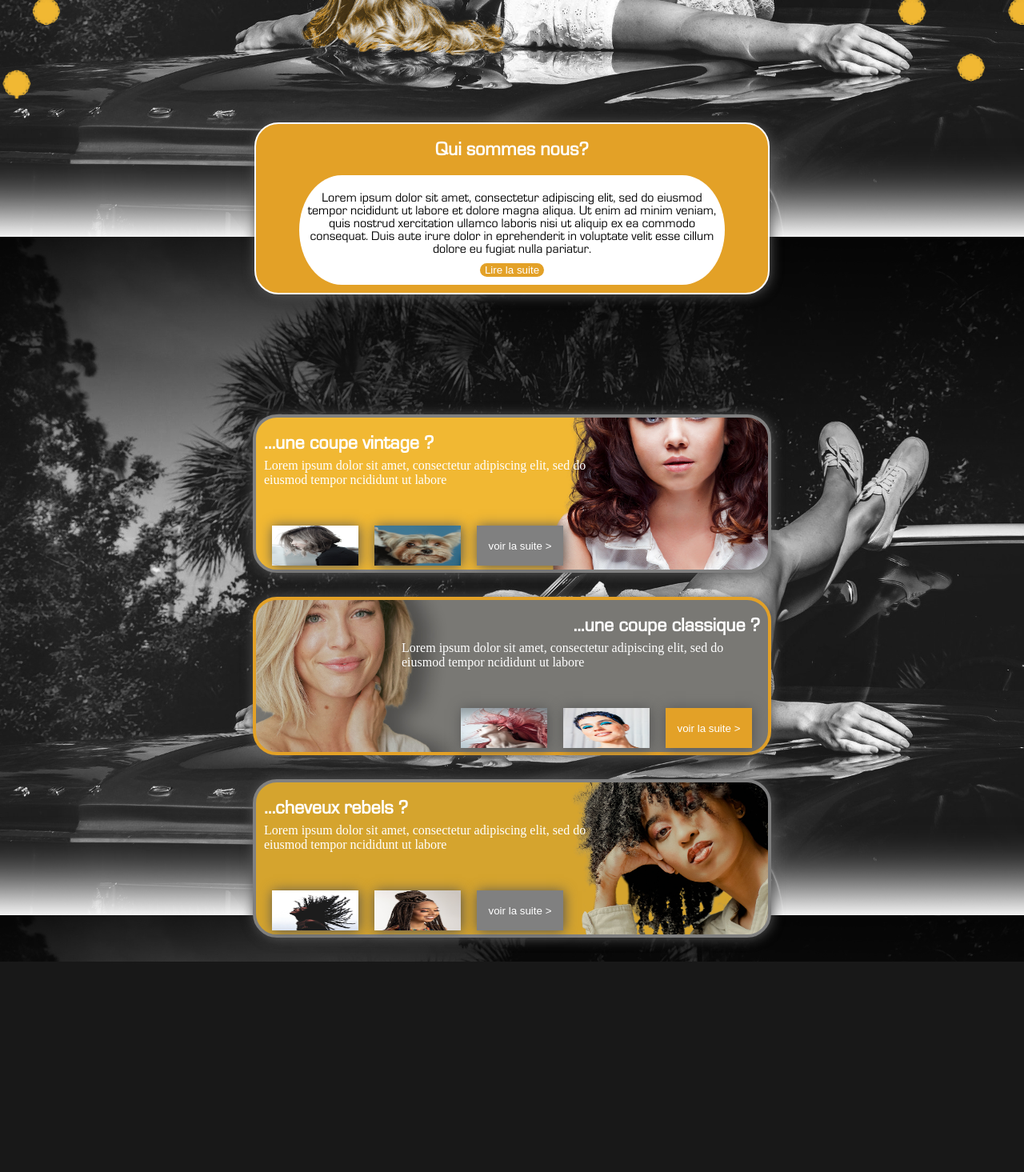
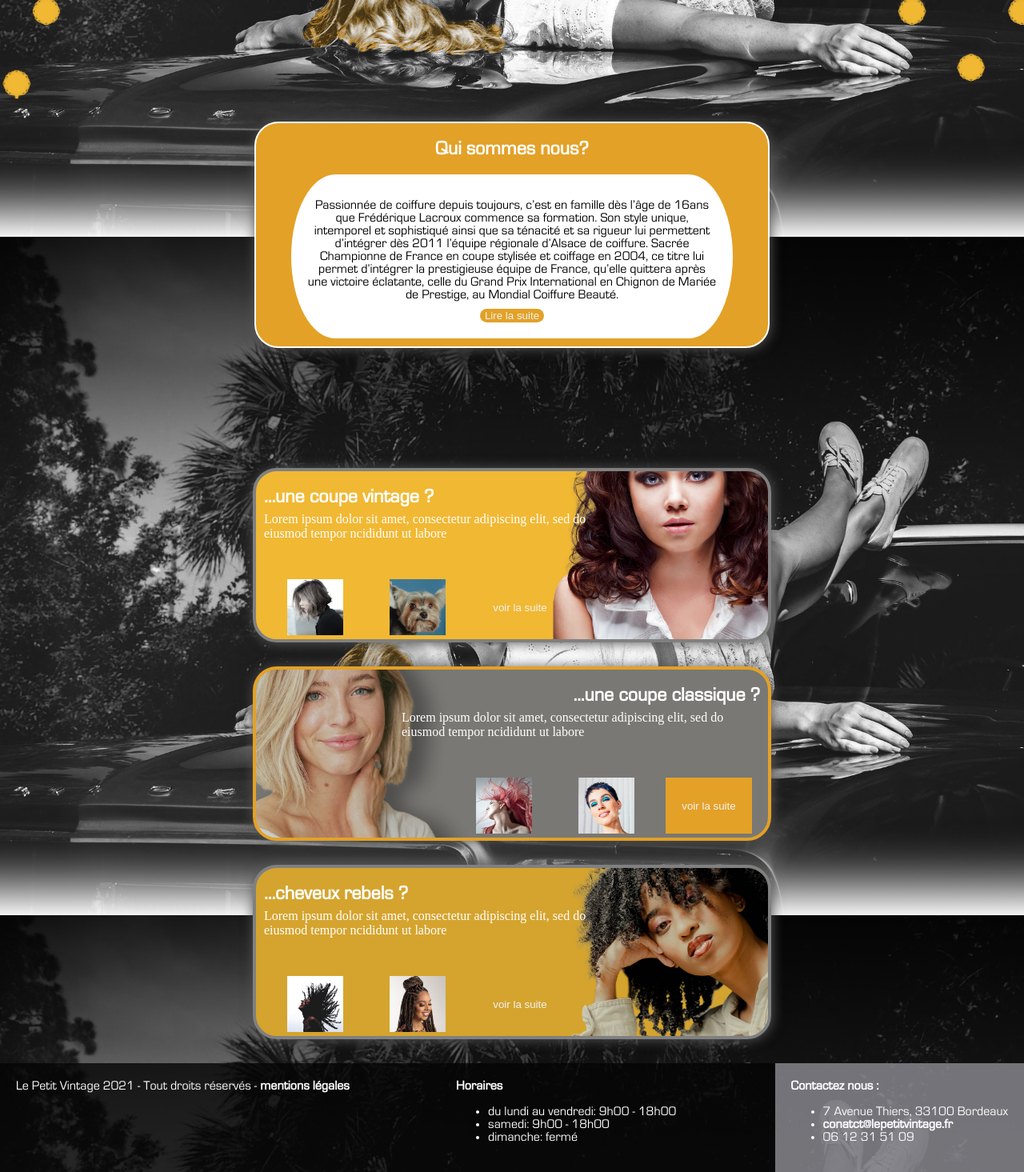
Before and after one commit to sophiewright31/Projet-1-Le-Petit-Vintage, a PHP site: page / in a window 1280 px wide. Shown: the part 1400-2865 px from the top of the page at 80% size. Before the commit the page ends 2602 px from the top, so only its background shows below. Run offline with PHP 8.4, Linux system fonts and the light colour scheme.

Commit message:
ajout footer

```diff
--- a/index.php
+++ b/index.php
@@ -25,15 +25,10 @@
             <h2>Qui sommes nous?</h2>
         </div>
         <div class="card-who-body">
-            <p class="card-who-text">Lorem ipsum dolor sit amet, consectetur
-                adipiscing elit, sed do eiusmod tempor
-                ncididunt ut labore et dolore magna aliqua. Ut
-                enim ad minim veniam, quis nostrud xercitation
-                ullamco laboris nisi ut aliquip ex ea commodo
-                consequat. Duis aute irure dolor in
-                eprehenderit in voluptate velit esse cillum
-                dolore eu fugiat nulla pariatur.</p>
-            <button class="card-who-button" href="Qui-sommes-nous?.php">Lire la suite</button>
+            <p class="card-who-text">Passionnée de coiffure depuis toujours, c’est en famille dès l’âge de 16ans que Frédérique Lacroux commence sa formation.
+              Son style unique, intemporel et sophistiqué ainsi que sa ténacité et sa rigueur lui permettent d’intégrer dès 2011 l’équipe régionale d’Alsace de coiffure.
+              Sacrée Championne de France en coupe stylisée et coiffage en 2004, ce titre lui permet d’intégrer la prestigieuse équipe de France, qu’elle quittera après une victoire éclatante, celle du Grand Prix International en Chignon de Mariée de Prestige, au Mondial Coiffure Beauté.</p>
+            <button class="card-who-button"><a href="whoRwe.php">Lire la suite</a></button>
         </div>
     </div>
 </section>
@@ -49,9 +44,9 @@
                 ncididunt ut labore</p>
         </div>
         <div class="vintage-choice">
-            <article><img src="src/Coiffures/bonProfil.jpg" height="100%" width="100%"></article>
-            <article><img src="src/Coiffures/myBad.jpg" height="100%" width="100%"></article>
-            <article><button class="card-button" href="hairstyles.php">voir la suite ></button></article>
+            <article><img src="src/Coiffures/bonProfil.jpg" height="100%" ></article>
+            <article><img src="src/Coiffures/myBad.jpg" height="100%"></article>
+            <article><button class="card-button"><a href="hairstyles.php">voir la suite </a></button></article>
         </div>
     </div>
 </section>
@@ -67,14 +62,13 @@
                 ncididunt ut labore</p>
         </div>
         <div class="classique-choice">
-            <article><img src="src/Coiffures/pink.jpg" height="100%" width="100%"></article>
-            <article><img src="src/Coiffures/eiffel65.jpg" height="100%" width="100%"></article>
-            <article class="color-choise"><button class="card-button" href="hairstyles.php">voir la suite ></button></article>
+            <article><img src="src/Coiffures/pink.jpg" height="100%" ></article>
+            <article><img src="src/Coiffures/eiffel65.jpg" height="100%" ></article>
+            <article class="color-choise"><button class="card-button"><a href="hairstyles.php">voir la suite </a></button></article>
         </div>
     </div>
 </section>
 
-</body>
 <section class="which">
     <div class="card-rebel">
         <div class="card-header">
@@ -86,13 +80,13 @@
                 ncididunt ut labore</p>
         </div>
         <div class="rebel-choice">
-            <article><img src="src/Coiffures/curlyPeanut.jpg" height="100%" width="100%"></article>
-            <article><img src="src/Coiffures/detresse.jpg" height="100%" width="100%"></article>
-            <article><button class="card-button" href="hairstyles.php">voir la suite ></button></article>
+            <article><img src="src/Coiffures/curlyPeanut.jpg" height="100%" ></article>
+            <article><img src="src/Coiffures/detresse.jpg" height="100%" ></article>
+            <article><button class="card-button"><a href="hairstyles.php">voir la suite </a></button></article>
         </div>
     </div>
 </section>
-<script src="scriptnav.js">
+<script src="scriptnav.js"></script>
 <?php require 'footer.php'?>
 </body>
 </html>
--- a/nav.php
+++ b/nav.php
@@ -1,9 +1,8 @@
-<script src="scriptnav.js"></script>
 <section >
 <div class="header">
  <div class="header-content">
 
-    <div class="Logo"> <img id="LogoImg" src="https://i.imgur.com/pzGXQd4.png" > </div>
+    <a href="index.php"><div class="Logo"><img id="LogoImg" src="https://i.imgur.com/pzGXQd4.png"></div></a>
 
  </div>
 
@@ -23,5 +22,5 @@
 
 </div>
     <div class="burger-menu" id="" onclick=" menuToggle() " > <span> </span></div>
-
+<div class="spacer"></div>
 </section>
--- a/src/styleAccueil.css
+++ b/src/styleAccueil.css
@@ -114,7 +114,7 @@ h1,h2,h3,h4,h5{
     background-color: white;
     width: 80%;
     height: auto;
-    padding: 10px 10px;
+    padding: 20px;
     margin-bottom: 10px;
     border-radius: 10% / 50%;
   }
@@ -179,9 +179,7 @@ h1,h2,h3,h4,h5{
     text-align: center;
     height: auto;
     width: 28%;
-    background-color: grey;
     color: white;
-    box-shadow: 1px 1px 15px #555;
   }
 
   .color-choise {
@@ -206,7 +204,7 @@ h1,h2,h3,h4,h5{
     display: flex;
     justify-content: space-around;
     width: 60%;
-    height: 50px;
+    height: 70px;
     padding-bottom: 5px;
     margin-left: 10px;
     margin-right: 10px;
@@ -231,7 +229,7 @@ h1,h2,h3,h4,h5{
     display: flex;
     justify-content: space-around;
     width: 60%;
-    height: 50px;
+    height: 70px;
     padding-bottom: 5px;
     margin-left: 10px;
     margin-right: 10px;
@@ -256,7 +254,7 @@ h1,h2,h3,h4,h5{
     display: flex;
     justify-content: space-around;
     width: 60%;
-    height: 50px;
+    height: 70px;
     padding-bottom: 5px;
     margin-left: 10px;
     margin-right: 10px;
--- a/src/stylenav.css
+++ b/src/stylenav.css
@@ -15,6 +15,7 @@ h1,h2,h3,h4,h5{
 .header-content{
     display: flex;
     width: 100%;
+    justify-content: center;
 }
 
 .Logo{
@@ -24,6 +25,7 @@ h1,h2,h3,h4,h5{
     width: 100% ;
     padding:5px;
 }
+
 
 
 /*SCREEN*/
@@ -53,10 +55,15 @@ h1,h2,h3,h4,h5{
         text-decoration:none;
         color: #F0F2F4;
     }
+
     .button{
         font-size: 20px;
         font-family: Eurostile;
         margin: 5px;
+    }
+
+    .spacer {
+      display: none;
     }
 }
 
@@ -69,7 +76,7 @@ h1,h2,h3,h4,h5{
         width: 70px;
         height: 40px;
         position: absolute;
-        top: 150px;
+        top: 130px;
         left: 0;
         right: 0;
         margin: auto;
@@ -78,7 +85,6 @@ h1,h2,h3,h4,h5{
         cursor: pointer;
     }
     .burger-menu span {
-        z-index: 3;
         display: block;
         width: 100%;
         height: 5px;
@@ -111,6 +117,12 @@ h1,h2,h3,h4,h5{
         margin:0;
         paddin:0;
 
+    }
+
+    .spacer {
+      display: block;
+      height: 110px;
+      margin: auto;
     }
 
     #content {
```
Also changed, not shown: src/whoRwe.css (+6 -1 lines).
